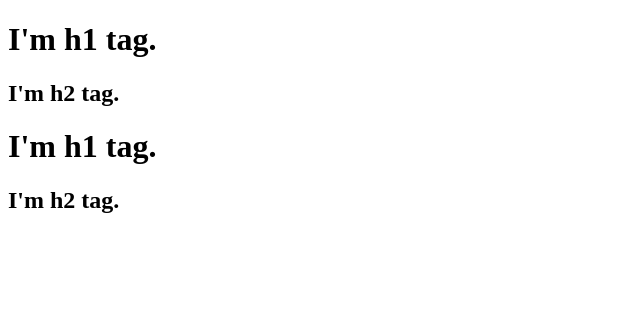
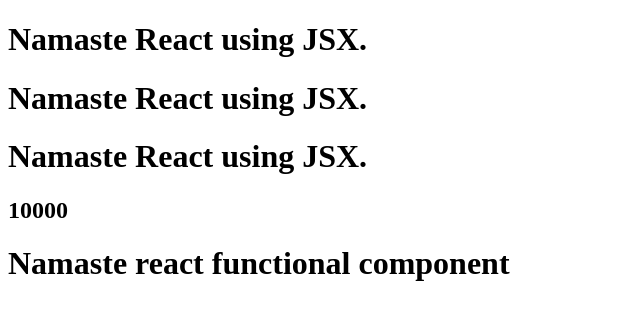
Before and after one commit to amangiri/namaste-react, a React (Vite) app: page / in a window 1280 px wide. Shown: the top 320 px of the page, without its empty margins (0-640 px from the left). Built offline with nearby package versions, Linux system fonts and the light colour scheme.

Commit message:
episode-03

```diff
--- a/App.js
+++ b/App.js
@@ -1,24 +1,38 @@
 import React from "react";
 import ReactDOM from "react-dom/client";
 
-const parent = React.createElement(
-    "div", { id: "parent" },
-    [React.createElement("div", { id: "child" },
-        [React.createElement("h1", {}, "I'm h1 tag."),
-        React.createElement("h2", {}, "I'm h2 tag.")]
-    ),
-    React.createElement("div", { id: "child2" },
-        [React.createElement("h1", {}, "I'm h1 tag."),
-        React.createElement("h2", {}, "I'm h2 tag.")]
-    )
-    ]
-)
+// React.createElement ==> ReactElement -JS Object ==> HTMLElement(render)
 
-const heading = React.createElement(
-    "h1",
-    { "id": "heading" },
-    "Hello World from react!"
-);
-console.log(parent); // object not a tag.
+// const heading = React.createElement("h1",{id:"heading"},"Namaste React");
+// console.log(heading);
+
+// JSX - is not HTML in JS. It is HTML like syntax.
+// Creating react element using JSX.
+// JSX (transpiled before it reaches the JS engine)- PARCEL - BABEL
+// JSX =>Babel transiples it to React.createElement => ReactElement -JS Object ==> HTMLElement(render)
+
+// React Element
+const heading = <h1 className="head">Namaste React using JSX</h1>;
+
+// React Component
+// 1. Class based component - Old (nobody uses now)
+// 2. Functional Component - NEW
+
+// React Functional Component
+const Title = () => <h1>Namaste React using JSX.</h1>;
+const number = 10000;
+const HeadingComponent = () => {
+  return (
+    <div id="container">
+      {Title()}
+      <Title />
+      <Title></Title>
+      <h2>{number}</h2>
+      <h1 className="heading">Namaste react functional component</h1>
+    </div>
+  );
+};
+
 const root = ReactDOM.createRoot(document.getElementById("root"));
-root.render(parent);
+
+root.render(<HeadingComponent />);
--- a/index.html
+++ b/index.html
@@ -10,7 +10,9 @@
 </head>
 
 <body>
-    <div id="root"></div>
+    <div id="root">
+        <h1>Not Rendered</h1>
+    </div>
     <script type="module" src="./App.js"></script>
 </body>
 
--- a/package.json
+++ b/package.json
@@ -3,6 +3,8 @@
   "version": "1.0.0",
   "description": "this is namaste react by akshay saini",
   "scripts": {
+    "start":"parcel index.html",
+    "build":"parcel build index.html",
     "test": "jest"
   },
   "repository": {
```
Also changed, not shown: notes.txt (added).
